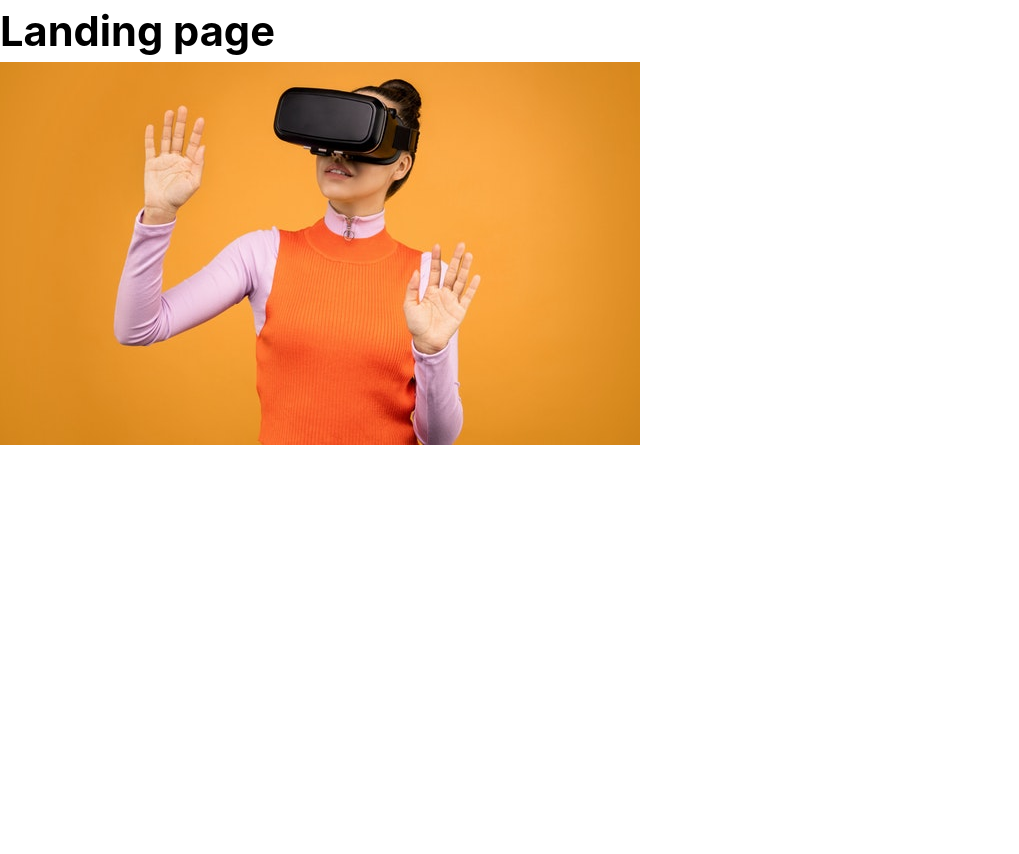
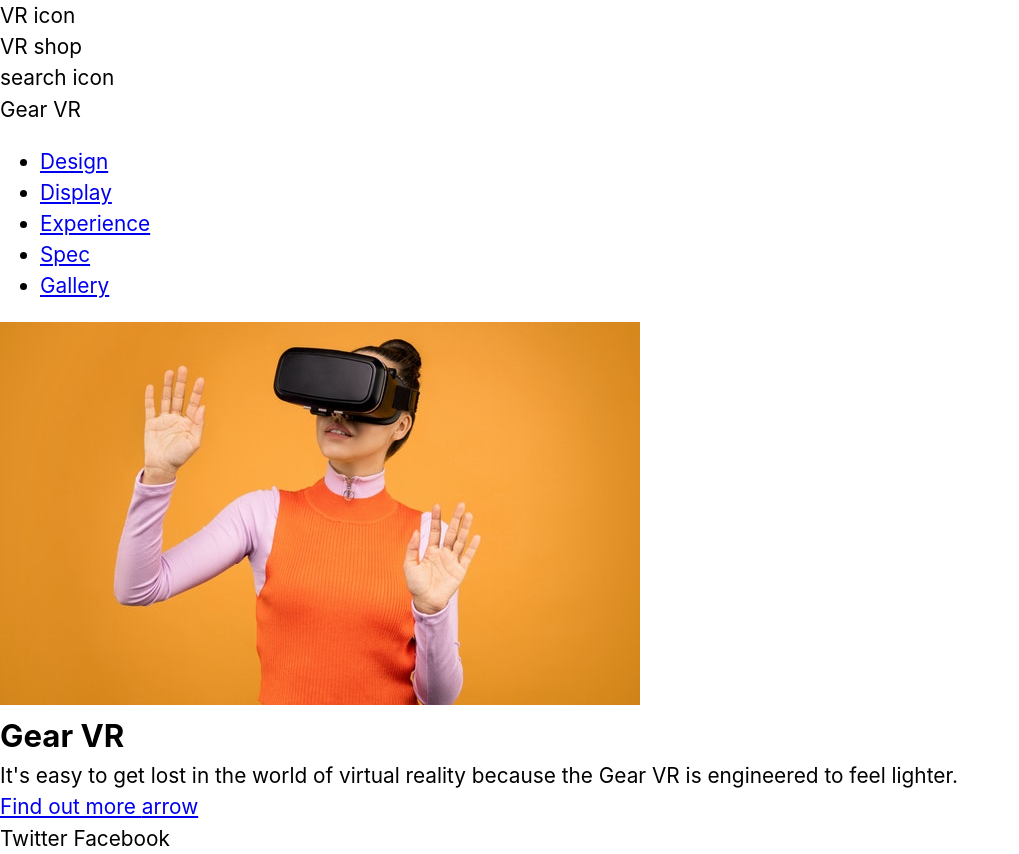
Before and after one commit to khwilo/003-landing-page, a plain HTML site: page index.html in a window 1280 px wide. Shown: the whole page, without its empty margins (0-1019 px from the left). Before the commit the page ends 800 px from the top, so only its background shows below. Drawn offline with Linux system fonts and the light colour scheme.

Commit message:
Add base content to the site

```diff
--- a/index.html
+++ b/index.html
@@ -7,10 +7,63 @@
     <link rel="stylesheet" href="css/styles.css" />
   </head>
   <body>
-    <h1>Landing page</h1>
-    <img
-      src="/images/woman-with-vr-headset.jpg"
-      alt="woman with virtual reality headset"
-    />
+    <header class="header">
+      <div class="header__left logo">
+        <div class="logo__image"><span>VR icon</span></div>
+        <p class="logo__title">VR shop</p>
+      </div>
+
+      <div class="header__right">
+        <div class="search-icon"><span>search icon</span></div>
+      </div>
+    </header>
+
+    <main class="main">
+      <nav class="nav">
+        <p class="nav__title">Gear VR</p>
+        <ul class="nav__list">
+          <li class="nav__item">
+            <a class="nav__link" href="#">Design</a>
+          </li>
+          <li class="nav__item">
+            <a class="nav__link" href="#">Display</a>
+          </li>
+          <li class="nav__item">
+            <a class="nav__link" href="#">Experience</a>
+          </li>
+          <li class="nav__item">
+            <a class="nav__link" href="#">Spec</a>
+          </li>
+          <li class="nav__item">
+            <a class="nav__link" href="#">Gallery</a>
+          </li>
+        </ul>
+      </nav>
+
+      <div class="company-image">
+        <img
+          src="/images/woman-with-vr-headset.jpg"
+          alt="woman with virtual reality headset"
+        />
+      </div>
+
+      <section class="section about">
+        <h1 class="section__title">Gear VR</h1>
+        <p class="section__content">
+          It's easy to get lost in the world of virtual reality because the Gear
+          VR is engineered to feel lighter.
+        </p>
+        <div class="section__more-info">
+          <a href="#" class="about__link">Find out more <span>arrow</span></a>
+        </div>
+      </section>
+    </main>
+
+    <footer class="footer">
+      <div class="social-media">
+        <span class="social-media__icon">Twitter</span>
+        <span class="social-media__icon">Facebook</span>
+      </div>
+    </footer>
   </body>
 </html>
```
